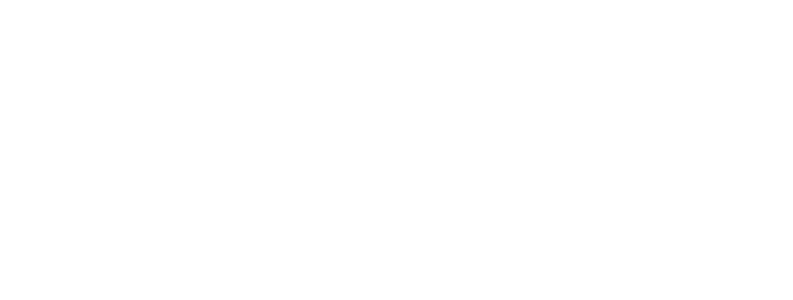
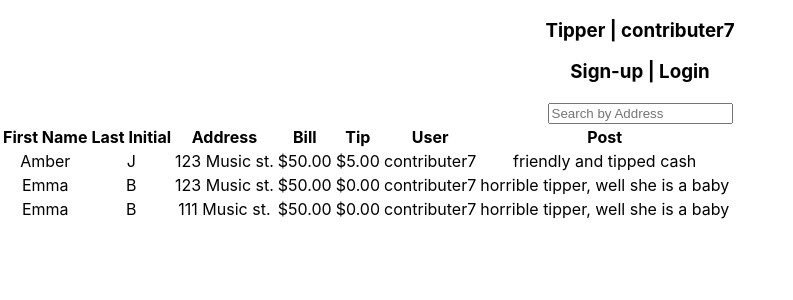
Before and after one commit to AmJann/tipper, a React (Create React App) app: page / in a window 1280 px wide. Shown: the top 300 px of the page, without its empty margins (0-793 px from the left). Built offline with nearby package versions, Linux system fonts and the light colour scheme.

Commit message:
table added to show filtered data from search bar

```diff
--- a/src/App.js
+++ b/src/App.js
@@ -1,8 +1,10 @@
 import './App.css';
+import HomePage from './pages/HomePage';
 
 function App() {
   return (
     <div className="App">
+      <HomePage />
     </div>
   );
 }
--- /dev/null
+++ b/src/pages/HomePage.jsx
@@ -0,0 +1,95 @@
+import { React, useState } from 'react'
+
+function HomePage() {
+    const [user,setUser] = useState('contributer7')
+    const [isLoggedIn, setIsLoggedIn] =useState(false)
+    const [searchTerm, setSearchTerm] = useState('');
+
+let data = [
+    {
+        first_name: 'Amber',
+        last_initial:'J',
+        address: '123 Music st.',
+        bill: 50.00,
+        tip:5.00,
+        user: 'contributer7',
+        post: 'friendly and tipped cash'
+    },
+    {
+        first_name: 'Emma',
+        last_initial:'B',
+        address: '123 Music st.',
+        bill: 50.00,
+        tip:0.00,
+        user: 'contributer7',
+        post: 'horrible tipper, well she is a baby'
+    },
+    {
+        first_name: 'Emma',
+        last_initial:'B',
+        address: '111 Music st.',
+        bill: 50.00,
+        tip:0.00,
+        user: 'contributer7',
+        post: 'horrible tipper, well she is a baby'
+    },
+
+]
+
+
+const filteredData = data.filter(item => item.address.toLowerCase().includes(searchTerm.toLowerCase()));
+
+const handleSearchChange = (e) => {
+  setSearchTerm(e.target.value);
+};
+  return (
+    <div>
+    <header>
+        <div>
+        <h3>Tipper | {user}</h3>
+        </div>
+        <div>
+        {isLoggedIn?<h3>Logout</h3>:<h3>Sign-up | Login</h3>}
+        </div>
+        <input
+        type="text"
+        placeholder="Search by Address"
+        value={searchTerm}
+        onChange={handleSearchChange}
+      />
+    </header>
+    <div>
+
+      <table>
+        <thead>
+          <tr>
+            <th>First Name</th>
+            <th>Last Initial</th>
+            <th>Address</th>
+            <th>Bill</th>
+            <th>Tip</th>
+            <th>User</th>
+            <th>Post</th>
+          </tr>
+        </thead>
+        <tbody>
+          {filteredData.map((item, index) => (
+            <tr key={index}>
+              <td>{item.first_name}</td>
+              <td>{item.last_initial}</td>
+              <td>{item.address}</td>
+              <td>${item.bill.toFixed(2)}</td>
+              <td>${item.tip.toFixed(2)}</td>
+              <td>{item.user}</td>
+              <td>{item.post}</td>
+            </tr>
+          ))}
+        </tbody>
+      </table>
+    </div>
+
+</div>
+  )
+}
+
+export default HomePage
```
Also changed, not shown: src/pages/home.jsx (deleted, +0 -42 lines).
